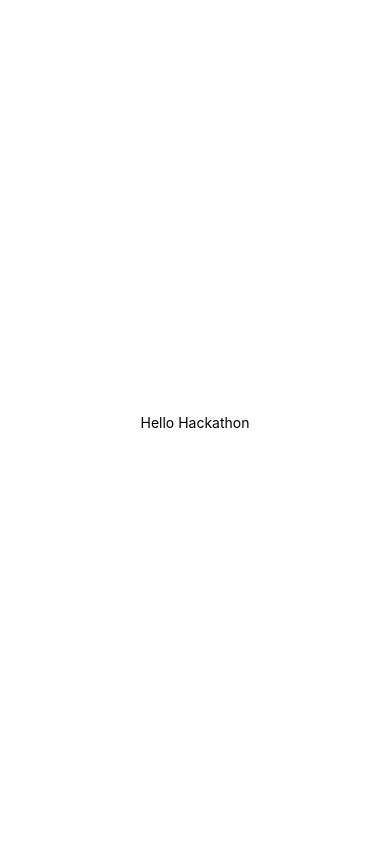
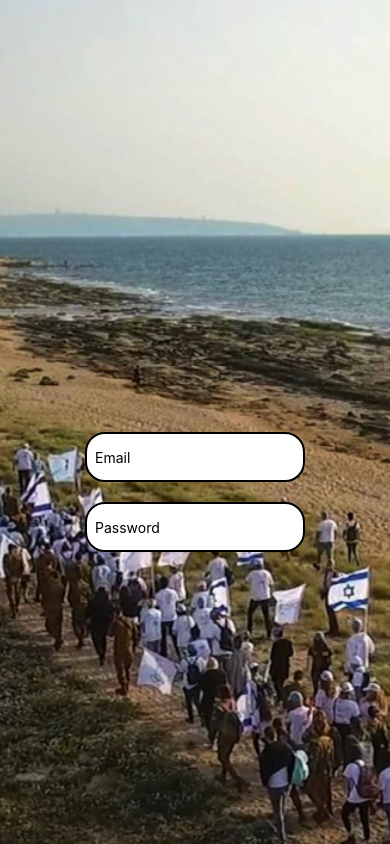
Before and after one commit to omri08/gvura-hackathon, a React Native app: screen / in a window 390 px wide. Built offline with nearby package versions, Linux system fonts and the light colour scheme.

Commit message:
Login page with 2 text boxes and a background

```diff
--- a/App.js
+++ b/App.js
@@ -1,12 +1,13 @@
 import React from 'react';
 import { StatusBar } from 'expo-status-bar';
 import { StyleSheet, Text, View } from 'react-native';
+import LogInScreen from './screens/LogInScreen'
 
 export default function App() {
   return (
     <View style={styles.container}>
-      <Text>Hello Hackathon</Text>
-      <StatusBar style="auto" />
+      <LogInScreen/>
+      <StatusBar style="auto"/>
     </View>
   );
 }
--- /dev/null
+++ b/componutes/TextBox/index.js
@@ -0,0 +1,20 @@
+import React from 'react';
+import { StatusBar } from 'expo-status-bar';
+import { StyleSheet, Dimensions, Text, View, TextInput } from 'react-native';
+import styles from './styles'
+
+
+const TextBox = (props) => {
+    const {content} =props;
+    return(
+        <View style={styles.container}>
+            <TextInput
+            style={styles.textBox}
+            placeholder = {content}
+             />
+        </View>
+
+    );
+};
+
+export default TextBox;
--- /dev/null
+++ b/componutes/TextBox/styles.js
@@ -0,0 +1,29 @@
+import { StyleSheet } from 'react-native';
+
+const styles = StyleSheet.create({
+  container: {
+    width: '100%',
+    // height: '50%',
+    padding: 10,
+    alignItems: 'center',
+    justifyContent:'center'
+  },
+  textBox: {
+    height: 50,
+    width: 220,
+    borderRadius: 20,
+    justifyContent: 'center',
+    borderWidth: 2,
+    borderColor: '#000000',
+    alignItems: 'center',
+    backgroundColor: "#ffffff",
+    padding: 8
+  },
+  text: {
+    fontSize: 12,
+    fontWeight: '500',
+    textTransform: 'uppercase',
+  }
+});
+
+export default styles;
--- /dev/null
+++ b/screens/LogInScreen.js
@@ -0,0 +1,40 @@
+import React from 'react';
+import { StatusBar } from 'expo-status-bar';
+import { StyleSheet, Dimensions, Text, View, ImageBackground } from 'react-native';
+import logo from '../assets/images/logIn.png'
+import TextBox from '../componutes/TextBox/index'
+export default function LogInScreen ()
+{
+    return (
+    <View style={styles.homeContainer}>
+        <ImageBackground
+            source={logo}
+            style={styles.image}
+            />
+    <View style={styles.buttonContainer}>
+        <TextBox content={'Email'}> </TextBox>
+        <TextBox content={'Password'}></TextBox>
+    </View>
+
+    </View>
+    );
+}
+
+const styles = StyleSheet.create({
+    homeContainer: {
+      width: '100%',
+      height: Dimensions.get('window').height,
+    },
+    image: {
+        width: '100%',
+        height: '100%',
+        resizeMode: 'cover',
+        position: 'absolute'
+    },
+    buttonContainer:{
+        position: 'absolute',
+        top: "50%",
+        width: '100%'
+
+    }
+  });
```
Also changed, not shown: assets/images/logIn.png (added).
